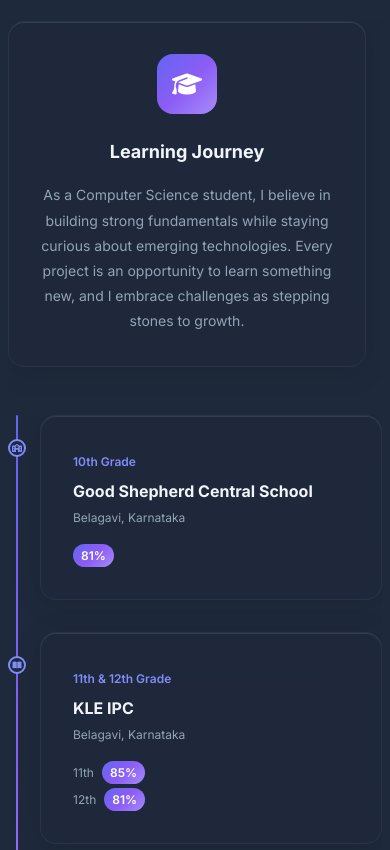
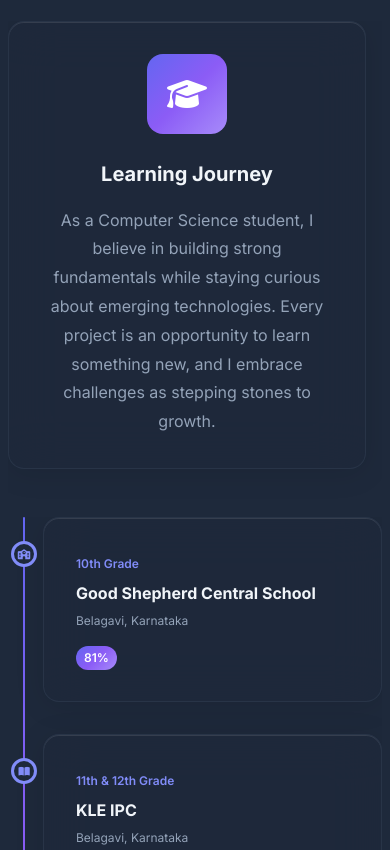
Before and after one commit to adityajoshi18vk-art/Aditya_Portfolio, a plain HTML site: page index.html in a window 390 px wide. Shown: the part 1140-1990 px from the top of the page. Drawn offline with Linux system fonts and the light colour scheme.

Commit message:
Fix mobile overlap and alignment in timeline and hero sections

```diff
--- a/styles.css
+++ b/styles.css
@@ -1841,13 +1841,13 @@ section {
     }
 
     .timeline::before {
-        left: 10px;
+        left: 14px;
     }
 
     .timeline-marker {
-        left: calc(-1 * var(--spacing-2xl) + 3px);
-        width: 22px;
-        height: 22px;
+        left: -24px;
+        width: 24px;
+        height: 24px;
     }
 
     .timeline-content {
@@ -2011,45 +2011,26 @@ section {
         font-size: var(--font-size-sm);
     }
 
-    /* About section */
-    .about-card {
-        padding: var(--spacing-lg);
-    }
-
-    .about-icon {
-        width: 60px;
-        height: 60px;
-        font-size: 24px;
-    }
-
-    .about-card h3 {
-        font-size: var(--font-size-lg);
-    }
-
-    .about-card p {
-        font-size: var(--font-size-sm);
-    }
-
     /* Timeline */
     .timeline {
-        padding-left: var(--spacing-xl);
+        padding-left: 35px;
     }
 
     .timeline::before {
-        left: 8px;
+        left: 15px;
         width: 2px;
     }
 
     .timeline-marker {
-        left: calc(-1 * var(--spacing-xl) + 0px);
-        width: 18px;
-        height: 18px;
-        border-width: 2px;
-        font-size: 8px;
+        left: -32px;
+        width: 26px;
+        height: 26px;
+        border-width: 3px;
+        font-size: 10px;
     }
 
     .timeline-content {
-        padding: var(--spacing-sm);
+        padding: var(--spacing-sm) var(--spacing-md);
     }
 
     .timeline-date {
@@ -2359,21 +2340,22 @@ section {
     }
 
     .timeline {
-        padding-left: var(--spacing-lg);
+        padding-left: 30px;
     }
 
     .timeline::before {
-        left: 6px;
+        left: 12px;
     }
 
     .timeline-marker {
-        left: calc(-1 * var(--spacing-lg) + 0px);
-        width: 14px;
-        height: 14px;
+        left: -28px;
+        width: 22px;
+        height: 22px;
+        font-size: 9px;
     }
 
     .timeline-content {
-        padding: var(--spacing-xs);
+        padding: var(--spacing-xs) var(--spacing-sm);
     }
 
     .skill-item {
```
